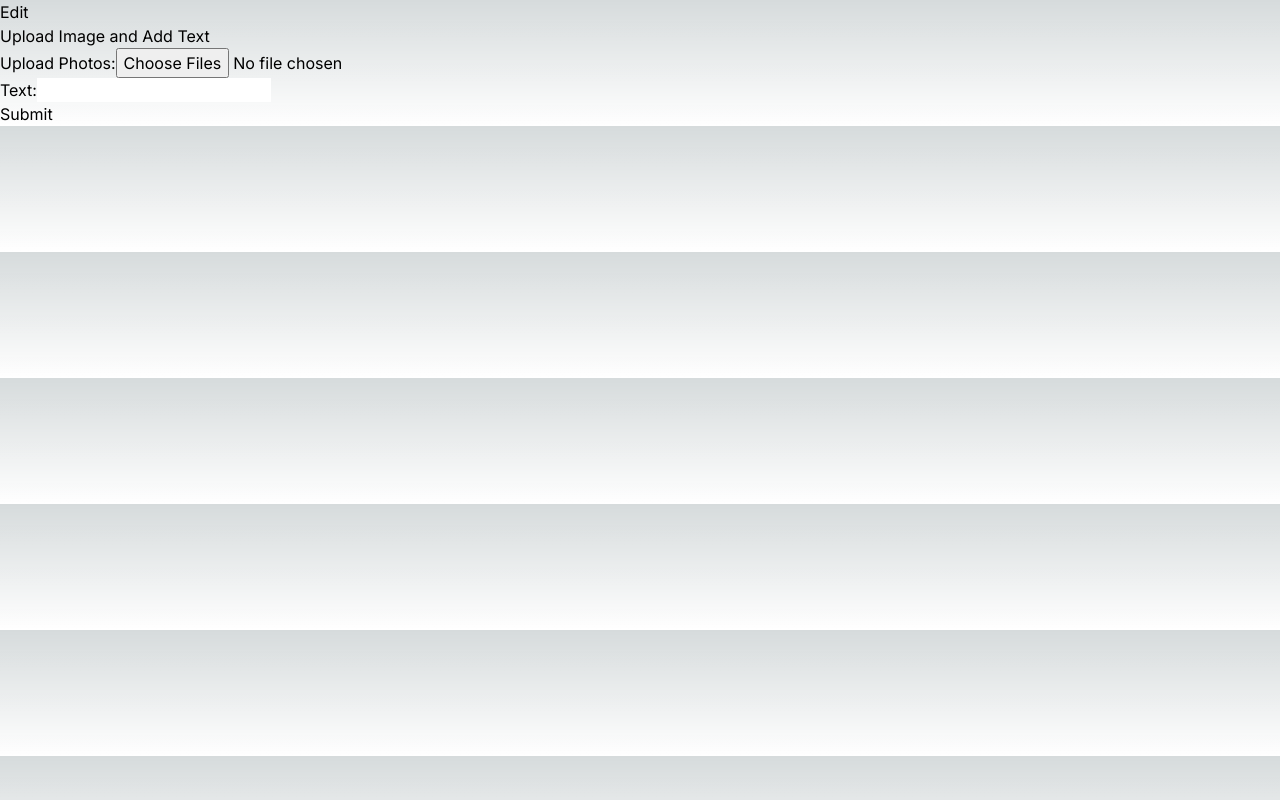
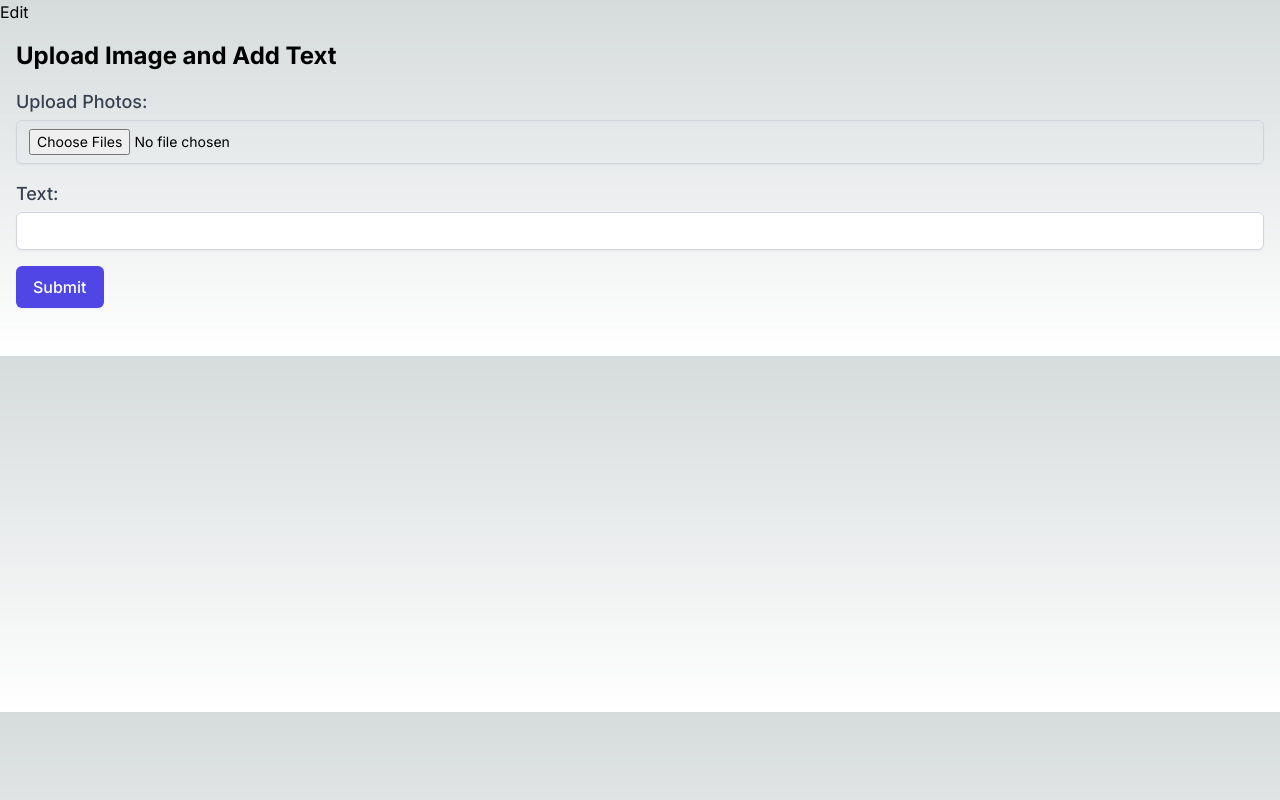
Before and after one commit to bslowik4/nextjs-video, a Next.js app in the folder nextjs-video/: page /edit in a window 1280 px wide. Built offline with nearby package versions, Linux system fonts and the light colour scheme.

Commit message:
Added styling
Added auto generated styling to make app easier for user testing

```diff
--- a/nextjs-video/app/ui/edit/imageInput.tsx
+++ b/nextjs-video/app/ui/edit/imageInput.tsx
@@ -111,29 +111,31 @@ export default function Home() {
     };
 
     return (
+        <div className="container mx-auto p-4">
+        <h1 className="text-2xl font-bold mb-4">Upload Image and Add Text</h1>
+        <form onSubmit={handleSubmit} className="space-y-4">
             <div>
-            <h1>Upload Image and Add Text</h1>
-            <form onSubmit={handleSubmit}>
-                <div>
-                    <label>Upload Photos:</label>
-                    <input type="file" accept="image/*" multiple onChange={handleFileChange} />
+                <label className="block text-lg font-medium text-gray-700">Upload Photos:</label>
+                <input type="file" accept="image/*" multiple onChange={handleFileChange} className="mt-1 block w-full px-3 py-2 border border-gray-300 rounded-md shadow-sm focus:outline-none focus:ring-indigo-500 focus:border-indigo-500 sm:text-sm" />
             </div>
             <div>
-                    <label>Text:</label>
-                    <input type="text" value={text} onChange={handleTextChange} />
+                <label className="block text-lg font-medium text-gray-700">Text:</label>
+                <input type="text" value={text} onChange={handleTextChange} className="mt-1 block w-full px-3 py-2 border border-gray-300 rounded-md shadow-sm focus:outline-none focus:ring-indigo-500 focus:border-indigo-500 sm:text-sm text-black" />
             </div>
-                <button type="submit">Submit</button>
+            <button type="submit" className="inline-flex items-center px-4 py-2 border border-transparent text-base font-medium rounded-md shadow-sm text-white bg-indigo-600 hover:bg-indigo-700 focus:outline-none focus:ring-2 focus:ring-offset-2 focus:ring-indigo-500">Submit</button>
         </form>
         <canvas ref={canvasRef} style={{ display: 'none' }}></canvas>
-            <div>
+        <div className="mt-8">
             {photos.length > 0 && (
-                    <div>
-                        <button onClick={handlePrevImage}>Previous</button>
-                        <button onClick={handleNextImage}>Next</button>
+                <div className="flex justify-center items-center space-x-4">
+                    <button onClick={handlePrevImage} className="px-4 py-2 bg-gray-300 rounded hover:bg-gray-400">Previous</button>
+                    <button onClick={handleNextImage} className="px-4 py-2 bg-gray-300 rounded hover:bg-gray-400">Next</button>
                 </div>
             )}
-                {photos.length > 0 && <img src={photos[currentIndex]} alt={`Photo ${currentIndex}`} />}
-                {processedImages.length > 0 && <img src={processedImages[currentIndex]} alt={`Processed ${currentIndex}`} />}
+            <div className="mt-4 flex justify-center">
+                {photos.length > 0 && <img src={photos[currentIndex]} alt={`Photo ${currentIndex}`} className="max-w-full h-auto" />}
+                {processedImages.length > 0 && <img src={processedImages[currentIndex]} alt={`Processed ${currentIndex}`} className="max-w-full h-auto" />}
+            </div>
         </div>
     </div>
     );
```
Lines whose indentation alone changed are shown as unchanged.
